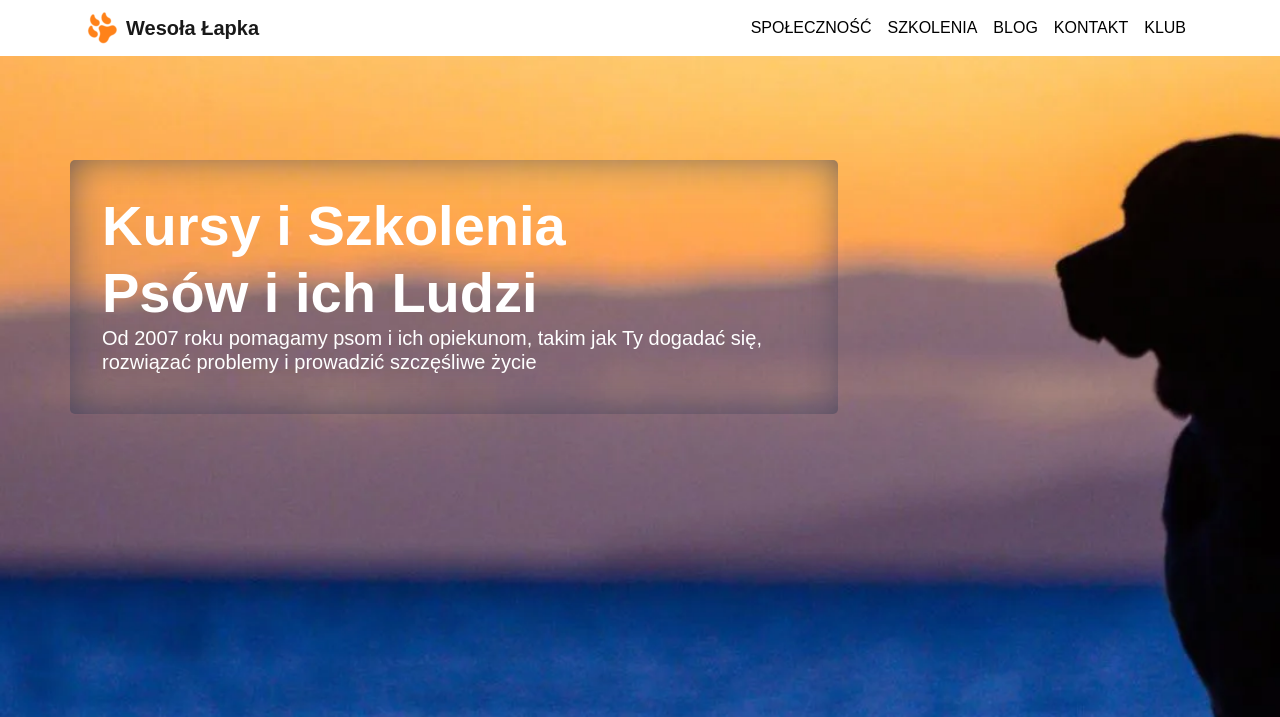
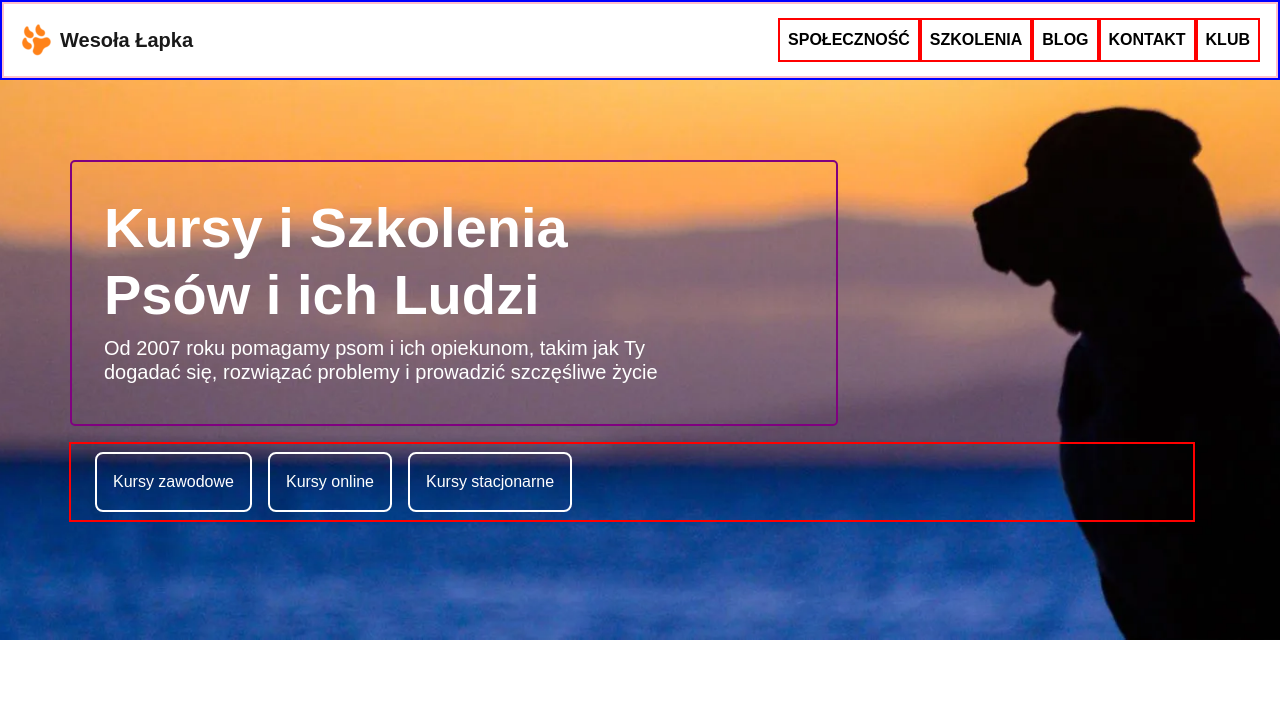
Before and after one commit to kwaszkowski/wesola-lapka-remake, a Django app: template templates/core/home.html in a window 1280 px wide. Shown: the top 717 px of the page. Run offline with Django 5.2, Linux system fonts and the light colour scheme; the template is opened without the code that fills it, so the values that code supplies are empty; some libraries are stand-ins or nearby versions.

Commit message:
Finished hero section

```diff
--- a/core/static/core/css/style.css
+++ b/core/static/core/css/style.css
@@ -21,17 +21,35 @@
   }
 
   #nav-container {
+    display: flex;
     z-index: 5;
     background-color: #ffffff;
+    position: fixed;
+    height:10%;
+    width:100%;
+    border:blue solid 2px;
+    margin-top: 0;
+    align-self: center;
+  }
+
+  .navbar{
+    border:pink solid 2px;
+    min-width:100%;
+  }
+
+  .website-logo {
+    margin-right:8px
   }
 
   .navbar-nav .nav-item {
     transition: all 0.2s ease-in-out;
-    font-weight: 500;
+    font-weight: 600;
+    /* border:orange solid 2px; */
   }
 
   .navbar-nav .nav-item .nav-link {
     color: #000;
+    border:red solid 2px;
   }
   .navbar-nav .nav-item.active {
     border-bottom: 2px solid #000;
@@ -46,25 +64,42 @@
     background-size: cover;
     background-position: center;
     background-repeat: no-repeat;
-    background-color: #dc7d3e;
+    background-attachment: fixed;
+    min-height: 80vh;
+    min-width: 80vw;
+    scale: 1;
     color:white;
-    min-height: 100vh;
-    background-repeat: no-repeat;
-    background-size: cover;
-    background-attachment: fixed;
     margin-bottom: 5rem;
   }
 
   .landing-text-container {
     margin-top: 10rem;
     margin-bottom: 5rem;
-
     padding: 2rem;
-    /* background-color: rgba(255, 255, 255, 0.815); */
     float:left;
     min-width: 768px;
     border-radius: 5px;
-    box-shadow: inset 2px 0px 45px -10px rgb(66, 68, 90);
+    border: solid purple 2px;
+  }
+
+  .hero-button-container {
+    display:flex;
+    margin-left:-1rem;
+    padding-left:1rem;
+    margin-top:-4rem;
+    border:solid red 2px;
+  }
+
+  .hero-button {
+    background-color: transparent;
+    border: solid white 2px;
+    padding: 1em;
+    border-radius:8px;
+    color:white;
+    margin: 0.5rem;
+  }
+  .hero-button:hover {
+    text-decoration: none;
   }
 
   .about-left-col {
@@ -159,4 +194,14 @@
       overflow-x: auto;
       white-space: nowrap;
     }
+
+    #landing {
+      background-image: url("/static/core/res/Wesola-Lapka-glowna-mobile.jpg.webp");
+      background-size: cover;
+      background-position: center;
+      background-repeat: no-repeat;
+      background-attachment: fixed;
+      min-height: 60vh;
+      min-width: 80vw;
+    }
   }/*# sourceMappingURL=style.css.map */
--- a/templates/core/home.html
+++ b/templates/core/home.html
@@ -27,10 +27,9 @@
     />
   </head>
   <body>
-    <div id="nav-container" class="container-fluid position-fixed">
+    <div id="nav-container">
       <nav class="container navbar navbar-expand-lg navbar-light">
-        <img src="{% static 'core/res/lapka-logo.png' %}" alt="Icon"
-        style="width: 32px; height: 32px; margin-right: 8px;">
+        <img class="website-logo" src="{% static 'core/res/lapka-logo.png' %}" alt="Icon"/>
         <a class="navbar-brand font-weight-bold float-left" href="#">Wesoła Łapka</a>
         <button
           class="navbar-toggler"
@@ -74,9 +73,17 @@
           <div
             class="col-md-8 offset-0 text-left landing-text-container text-left"
           >
-            <h2 class="mb-0 display-4 font-weight-bold">Kursy i Szkolenia<br> Psów i ich Ludzi</h4>
-            <h5 class="display-5">Od 2007 roku pomagamy psom i ich opiekunom, takim jak Ty dogadać się, rozwiązać problemy i prowadzić szczęśliwe życie</h1>
+            <h2 class="hero-text-container display-4 font-weight-bold lh-2">Kursy i Szkolenia<br> Psów i ich Ludzi</h4>
+            <h5 class="hero-text-container display-5">Od 2007 roku pomagamy psom i ich opiekunom, takim jak Ty <br> dogadać się, rozwiązać problemy i prowadzić szczęśliwe życie</h1>
           </div>
+        </div>
+        <div class="hero-button-container">
+        <a class="hero-button" href="#about">Kursy zawodowe</a>
+        <a class="hero-button" href="#about">Kursy online</a>
+        <a class="hero-button" href="#about">Kursy stacjonarne</a>
+        </div>
+
+        </div>
         </div>
       </div>
     </section>
@@ -85,7 +92,8 @@
       <div class="container">
         <div class="row">
           <div class="col-md-6">
-            <h1>O nas</h1>
+            <h5 class="">Szkolenia online</h5>
+            <h1>Wesoła Łapka</h1>
             <span class="separator"></span>
             <p>
               Nauczymy Cię, jak wychować Twojego psa – od szczeniaka po dorosłego – z poszanowaniem jego naturalnych instynktów. Dzięki naszym wskazówkom Twój pies stanie się wspaniałym towarzyszem, który przyniesie Ci radość i spokój na co dzień, oraz będzie idealnym kompanem na wycieczkach i podczas zabawy. Jeśli Twój czworonożny przyjaciel sprawia kłopoty, na przykład jest nadmiernie pobudliwy, agresywny lub wykazuje inne trudne zachowania, pomożemy Ci skutecznie je rozwiązać.
```
